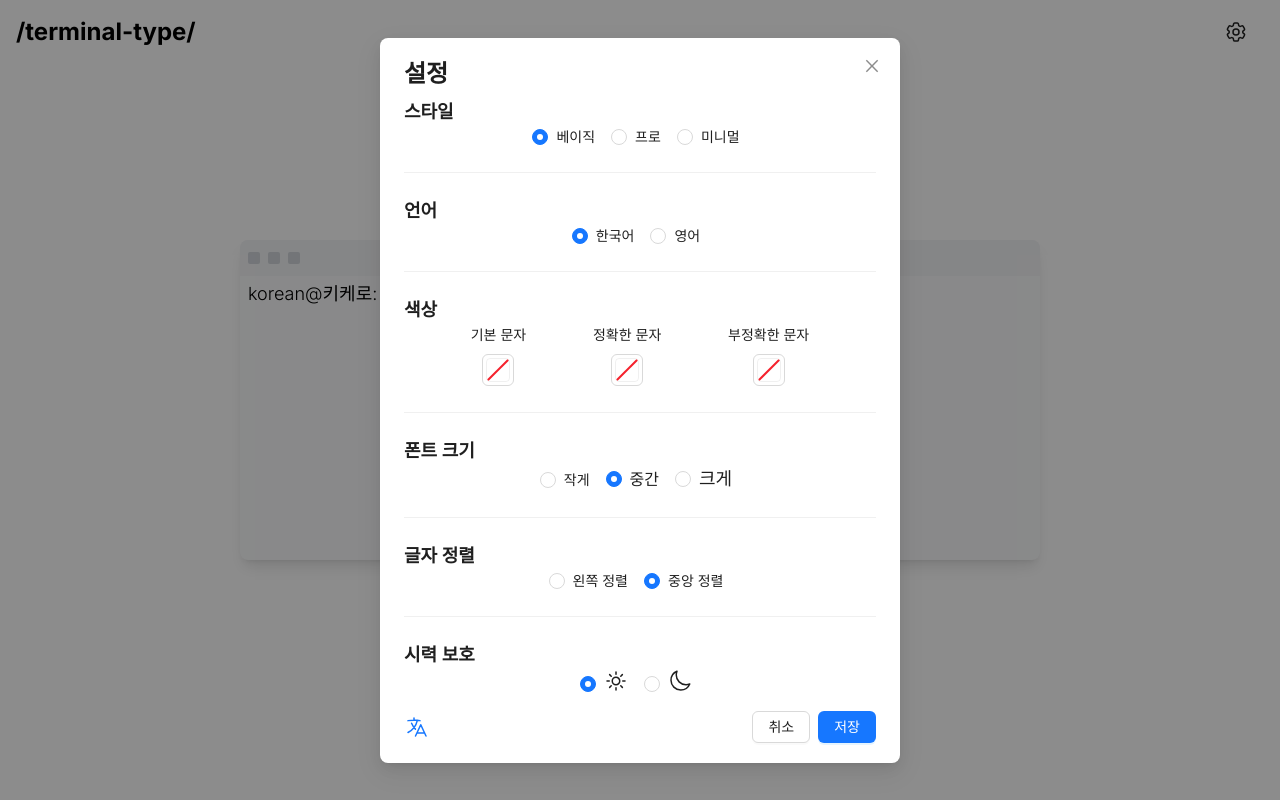
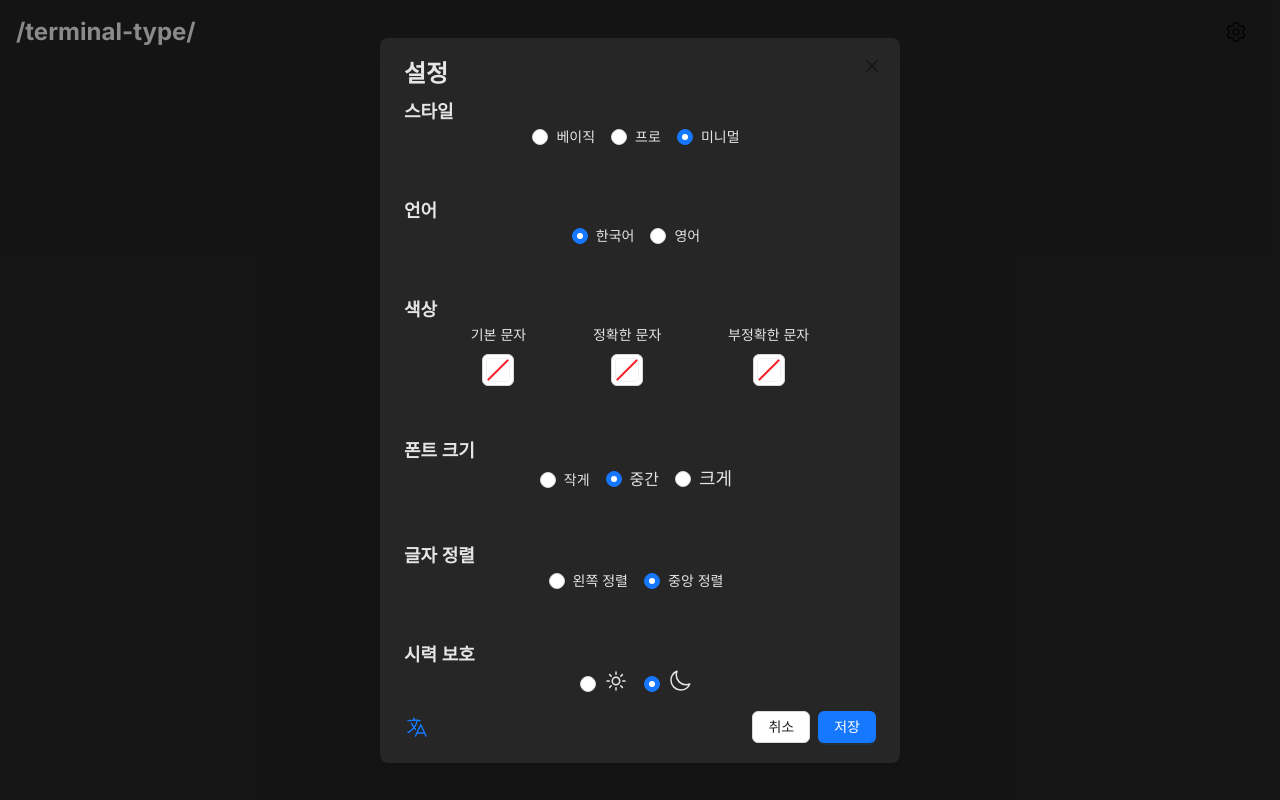
Before and after one commit to ta09472/typing-web, a Next.js app: page / in a window 1280 px wide. Both pictures are taken after a click on the button 1236 px from the left and 32 px from the top of the page. Built offline with nearby package versions, Linux system fonts and the light colour scheme.

Commit message:
설정을 로컬스토리지에 저장

```diff
--- a/src/app/components/DarkModeSwitch.tsx
+++ b/src/app/components/DarkModeSwitch.tsx
@@ -2,6 +2,7 @@
 
 import { Radio } from "antd";
 import { Mode } from "../type/custom";
+import { useEffect } from "react";
 
 interface Props {
   _theme: Mode;
@@ -20,6 +21,10 @@ export const DarkModeSwitch = ({ _setTheme, _theme }: Props) => {
       document.cookie = `theme=${"light"}`;
     }
   };
+
+  useEffect(() => {
+    toggleTheme();
+  }, []);
 
   return (
     <div className="dark:text-neutral-50 flex gap-8">
--- a/src/app/components/Pro.tsx
+++ b/src/app/components/Pro.tsx
@@ -2,9 +2,10 @@
 import Accuracy from "./Accuracy";
 import sentence from "../contents/sentence";
 import Input from "./Input";
+import { Language } from "../type/custom";
 
 interface Props {
-  lang: "korean" | "english";
+  lang: Language;
   index: number;
   input: string;
   setInput: (v: string) => void;
--- a/src/app/page.tsx
+++ b/src/app/page.tsx
@@ -1,5 +1,5 @@
 "use client";
-import { Suspense, useState } from "react";
+import { Suspense, useEffect, useState } from "react";
 import Basic from "./components/Basic";
 import Pro from "./components/Pro";
 import Minimal from "./components/Minimal";
@@ -12,25 +12,45 @@ import LanguageRadio from "./components/LanguageRadio";
 import TextSizeRadio from "./components/TextSizeRadio";
 import {
   Color,
+  DefaultSetting,
   FontSize,
   Language,
   Mode,
   TextAlign,
   Theme,
 } from "./type/custom";
+import { getLocalStorage, setLocalStorage } from "./util/localStorage";
+
+const defaultSetting: DefaultSetting = {
+  theme: "minimal",
+  systemLanguage: "korean",
+  language: "korean",
+  mode: "light",
+  fontSize: "middle",
+  textAlign: "center",
+  color: {
+    accuracy: "text-black dark:text-neutral-50",
+    normal: "text-neutral-400",
+    inaccuracy: "text-red-500",
+  },
+};
 
 export default function Home() {
-  const [systemLang, setSystemLang] = useState<Language>("korean");
-  const [theme, setTheme] = useState<Theme>("basic");
-  const [lang, setLang] = useState<Language>("korean");
-  const [_theme, _setTheme] = useState<Mode>("light");
-  const [fontSize, setFontSize] = useState<FontSize>("middle");
-  const [textAlign, setTextAlign] = useState<TextAlign>("center");
-  const [color, setColor] = useState<Color>({
-    normal: "",
-    accuracy: "",
-    inAccuracy: "",
-  });
+  const setting: DefaultSetting =
+    getLocalStorage("terminal-type-setting") ?? defaultSetting;
+
+  console.log(setting);
+  const [systemLang, setSystemLang] = useState<Language>(
+    setting.systemLanguage
+  );
+  const [theme, setTheme] = useState<Theme>(setting.theme);
+  const [lang, setLang] = useState<Language>(setting.language);
+  const [_theme, _setTheme] = useState<Mode>(setting.mode);
+  const [fontSize, setFontSize] = useState<FontSize>(setting.fontSize);
+  const [textAlign, setTextAlign] = useState<TextAlign>(setting.textAlign);
+  const [color, setColor] = useState<Color>(setting.color);
+
+  // temp가 필요함
 
   const [index, setIndex] = useState(0);
   const [input, setInput] = useState("");
@@ -43,6 +63,15 @@ export default function Home() {
   };
 
   const handleOk = () => {
+    setLocalStorage("terminal-type-setting", {
+      theme: theme,
+      systemLanguage: systemLang,
+      language: lang,
+      mode: _theme,
+      fontSize: fontSize,
+      textAlign: textAlign,
+      color: color,
+    });
     setIsModalOpen(false);
   };
 
--- /dev/null
+++ b/src/app/util/localStorage.ts
@@ -0,0 +1,12 @@
+export function setLocalStorage(key: string, value: any) {
+  localStorage.setItem(key, JSON.stringify(value));
+}
+
+export function getLocalStorage(key: string) {
+  if (localStorage.getItem(key)) return JSON.parse(localStorage.getItem(key));
+  return null;
+}
+
+export function removeLocalStorage(key: string) {
+  localStorage.removeItem(key);
+}
```
Also changed, not shown: src/app/type/custom.ts (+11 -1 lines).
